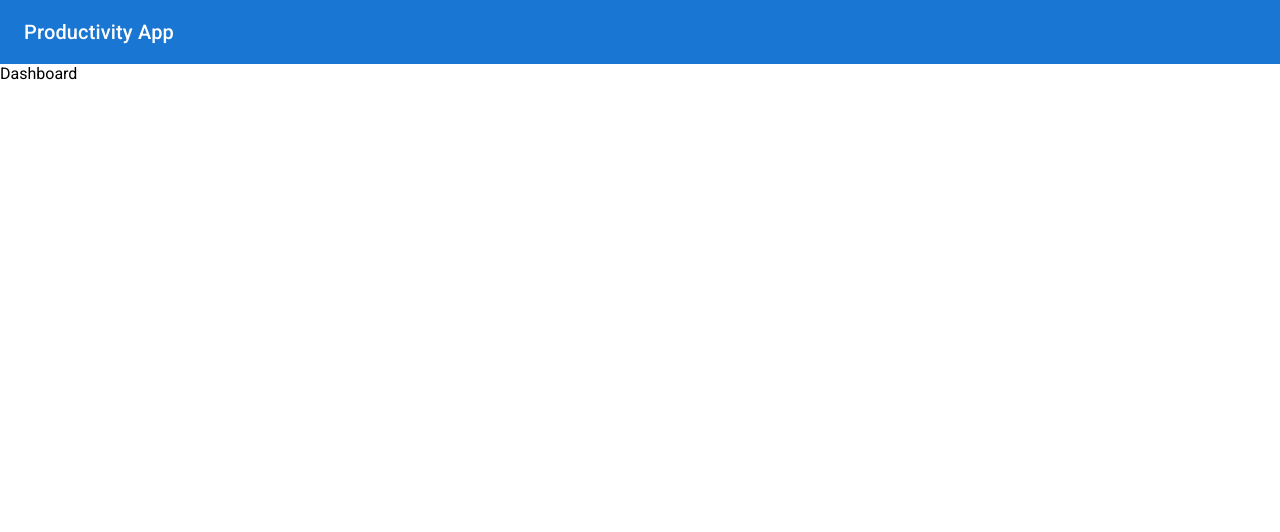
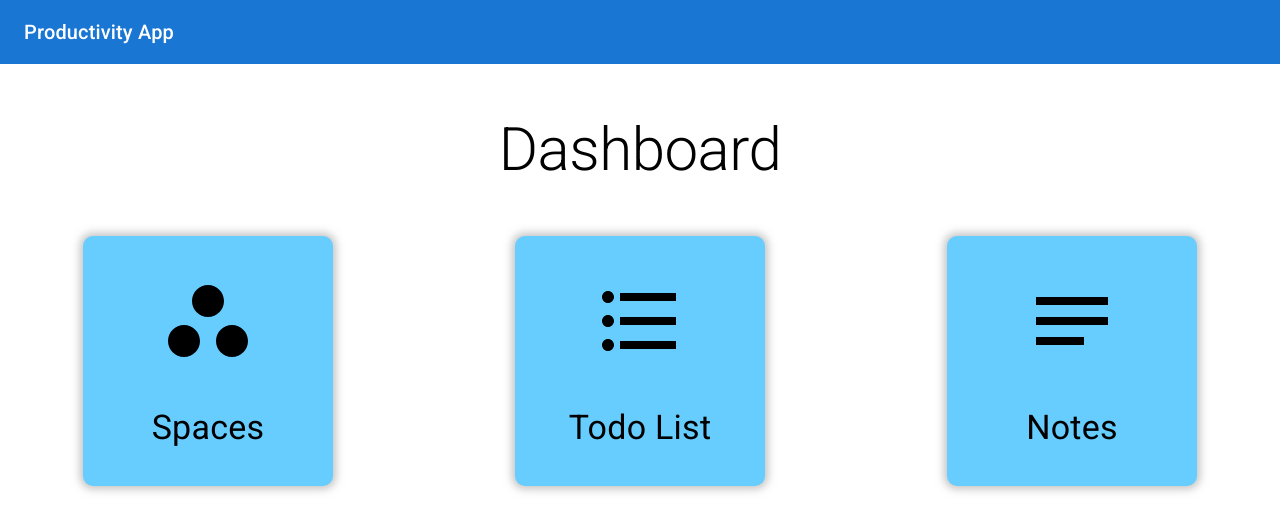
Before and after one commit to WayneA330/productivity_app, a React (Create React App) app: page / in a window 1280 px wide. Shown: the top 532 px of the page. Built offline with nearby package versions, Linux system fonts and the light colour scheme; the HTML template or start-up script is replaced by a standard one.

Commit message:
finished buttons and links to three pages

```diff
--- a/src/components/Navbar.jsx
+++ b/src/components/Navbar.jsx
@@ -1,12 +1,20 @@
 import React from "react";
 import { AppBar, Box, Toolbar, Typography } from "@mui/material";
+import { useNavigate } from "react-router-dom";
 
 const Navbar = () => {
+  const navigate = useNavigate();
+
   return (
     <Box sx={{ flexGrow: 1 }}>
       <AppBar position="static" elevation={0}>
         <Toolbar>
-          <Typography variant="h6" component="div" sx={{ flexGrow: 1 }}>
+          <Typography
+            variant="h6"
+            component="div"
+            sx={{ flexGrow: 1, cursor: "pointer" }}
+            onClick={() => navigate("/")}
+          >
             Productivity App
           </Typography>
         </Toolbar>
--- a/src/pages/Dashboard/index.jsx
+++ b/src/pages/Dashboard/index.jsx
@@ -1,7 +1,67 @@
+import { FormatListBulleted, Notes, Workspaces } from "@mui/icons-material";
+import { Box, Grid, Paper, Typography } from "@mui/material";
 import React from "react";
+import { useNavigate } from "react-router-dom";
 
 const Dashboard = () => {
-  return <div>Dashboard</div>;
+  const navigate = useNavigate();
+
+  const threeButtons = [
+    {
+      name: "Spaces",
+      link: "/spaces",
+      icon: <Workspaces sx={{ width: "4em", height: "4em" }} />,
+    },
+    {
+      name: "Todo List",
+      link: "/todo_list",
+      icon: <FormatListBulleted sx={{ width: "4em", height: "4em" }} />,
+    },
+    {
+      name: "Notes",
+      link: "/notes",
+      icon: <Notes sx={{ width: "4em", height: "4em" }} />,
+    },
+  ];
+
+  return (
+    <Box>
+      {/* Title */}
+      <Typography variant="h2" align="center" sx={{ margin: "50px 0px" }}>
+        Dashboard
+      </Typography>
+      {/* The three buttons */}
+      <Grid container columnSpacing={2} rowSpacing={2}>
+        {threeButtons.map((button) => (
+          <Grid
+            item
+            xs={12}
+            sm={4}
+            sx={{ display: "flex", justifyContent: "center" }}
+          >
+            <Box
+              onClick={() => navigate(button.link)}
+              sx={{
+                height: "250px",
+                width: "250px",
+                backgroundColor: "#67cdff",
+                boxShadow: "0px 0px 8px 3px rgba(143,143,143,0.54)",
+                borderRadius: "10px",
+                display: "flex",
+                flexDirection: "column",
+                alignItems: "center",
+                justifyContent: "space-evenly",
+                cursor: "pointer",
+              }}
+            >
+              {button.icon}
+              <Typography variant="h4">{button.name}</Typography>
+            </Box>
+          </Grid>
+        ))}
+      </Grid>
+    </Box>
+  );
 };
 
 export default Dashboard;
--- a/src/pages/Todo_List/index.jsx
+++ b/src/pages/Todo_List/index.jsx
@@ -1,7 +1,7 @@
 import React from "react";
 
 const Todo_List = () => {
-  return <div>Todo_List</div>;
+  return <div>Todo List</div>;
 };
 
 export default Todo_List;
```
